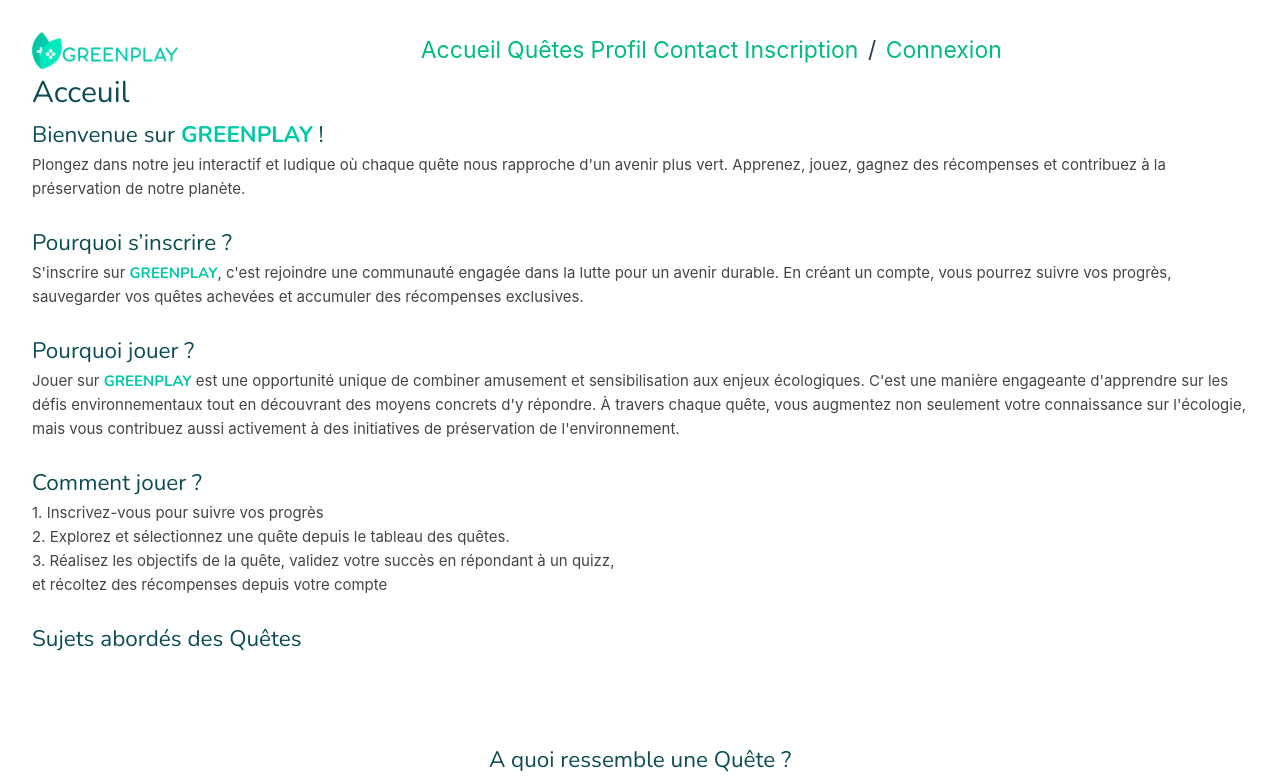
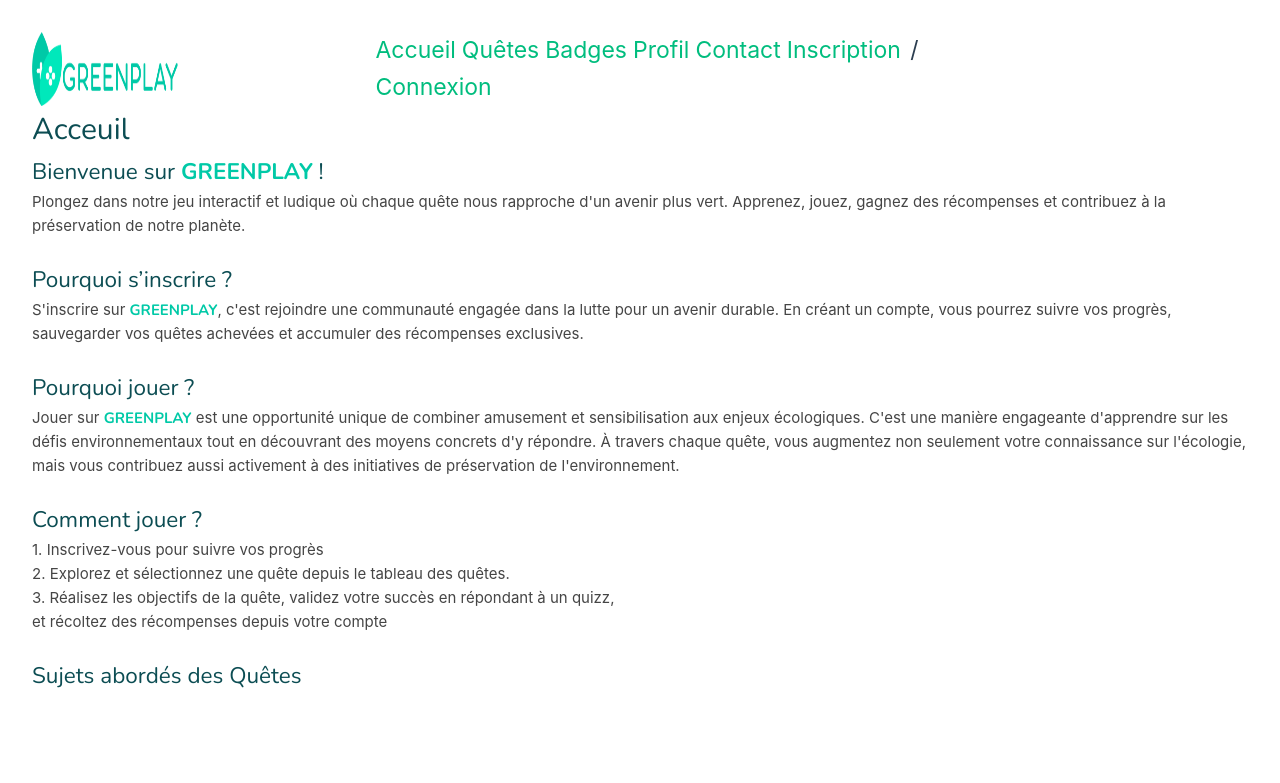
Before and after one commit to AliceGH-mmi22g02/SAE401, a Vue app: page / in a window 1280 px wide. Shown: the top 783 px of the page. Built offline with nearby package versions, Linux system fonts and the light colour scheme.

Commit message:
Ajout page Badges

```diff
--- a/package.json
+++ b/package.json
@@ -9,7 +9,7 @@
     "preview": "vite preview"
   },
   "dependencies": {
-    "axios": "^1.6.7",
+    "axios": "^1.6.8",
     "mysql": "^2.18.1",
     "safe-buffer": "^5.2.1",
     "vue": "^3.4.15",
--- a/src/App.vue
+++ b/src/App.vue
@@ -21,6 +21,7 @@ export default {
         <div class="link">
           <RouterLink to="/">Accueil</RouterLink>
           <RouterLink to="/Quete">Quêtes</RouterLink>
+          <RouterLink to="/Badges">Badges</RouterLink>
           <RouterLink to="/Profil">Profil</RouterLink>
           <RouterLink to="/Contact">Contact</RouterLink>
           <RouterLink to="/Inscription">Inscription</RouterLink>
--- a/src/router/index.js
+++ b/src/router/index.js
@@ -1,5 +1,6 @@
 import { createRouter, createWebHistory } from "vue-router";
 import Accueil from "../views/AccueilView.vue";
+import Badges from "../views/Badges.vue";
 import Quete from "../views/QueteView.vue";
 import Profil from "../views/ProfilView.vue";
 import Quete1View from "../views/Quete/Quete1View.vue";
@@ -29,6 +30,11 @@ const router = createRouter({
         {
             path: "/Quete",
             component: Quete,
+        },
+
+        {
+            path: "/Badges",
+            component: Badges,
         },
 
         {
```
Also changed, not shown: 1 other file (tests, documents, lock files or other folders).
